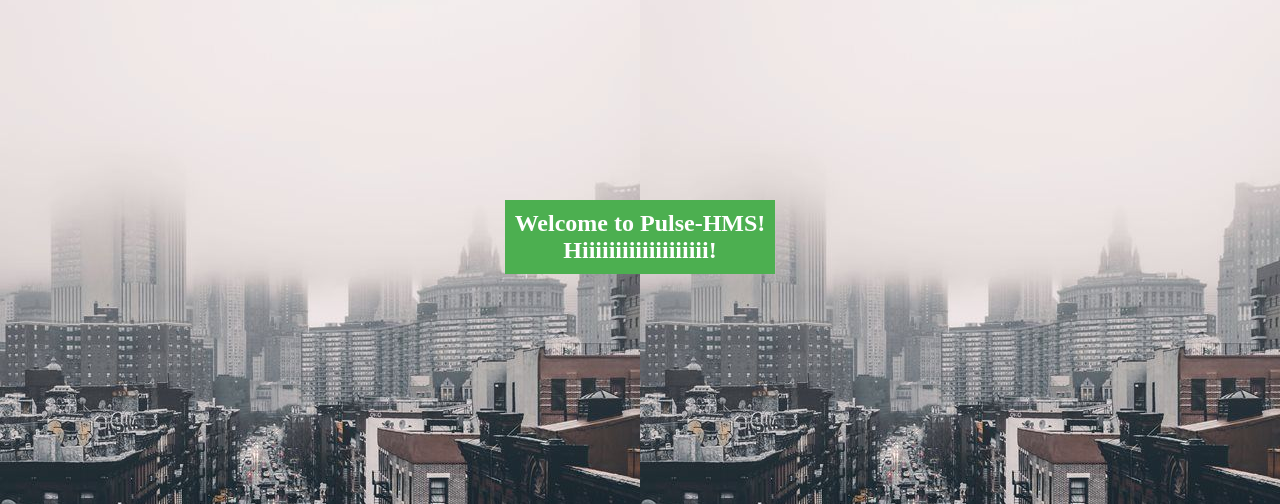
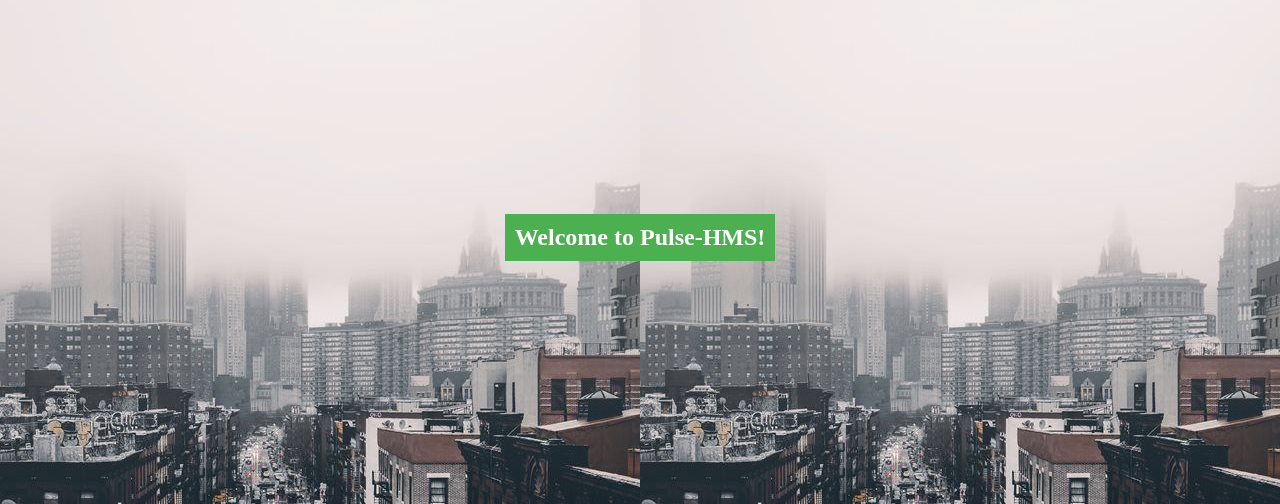
Before and after one commit to smsmorsalin/pulse-HMS_DBMS, a Flask app: page / in a window 1280 px wide. Shown: the part 163-667 px from the top of the page. Run offline with Flask 3, Linux system fonts and the light colour scheme.

Commit message:
Original One

```diff
--- a/templates/index.html
+++ b/templates/index.html
@@ -9,7 +9,6 @@
 <body>
     <div class="header">
         <h2>Welcome to Pulse-HMS!</h2>
-        <h2>Hiiiiiiiiiiiiiiiiiii!</h2>
     </div>
 </body>
 </html>
```
